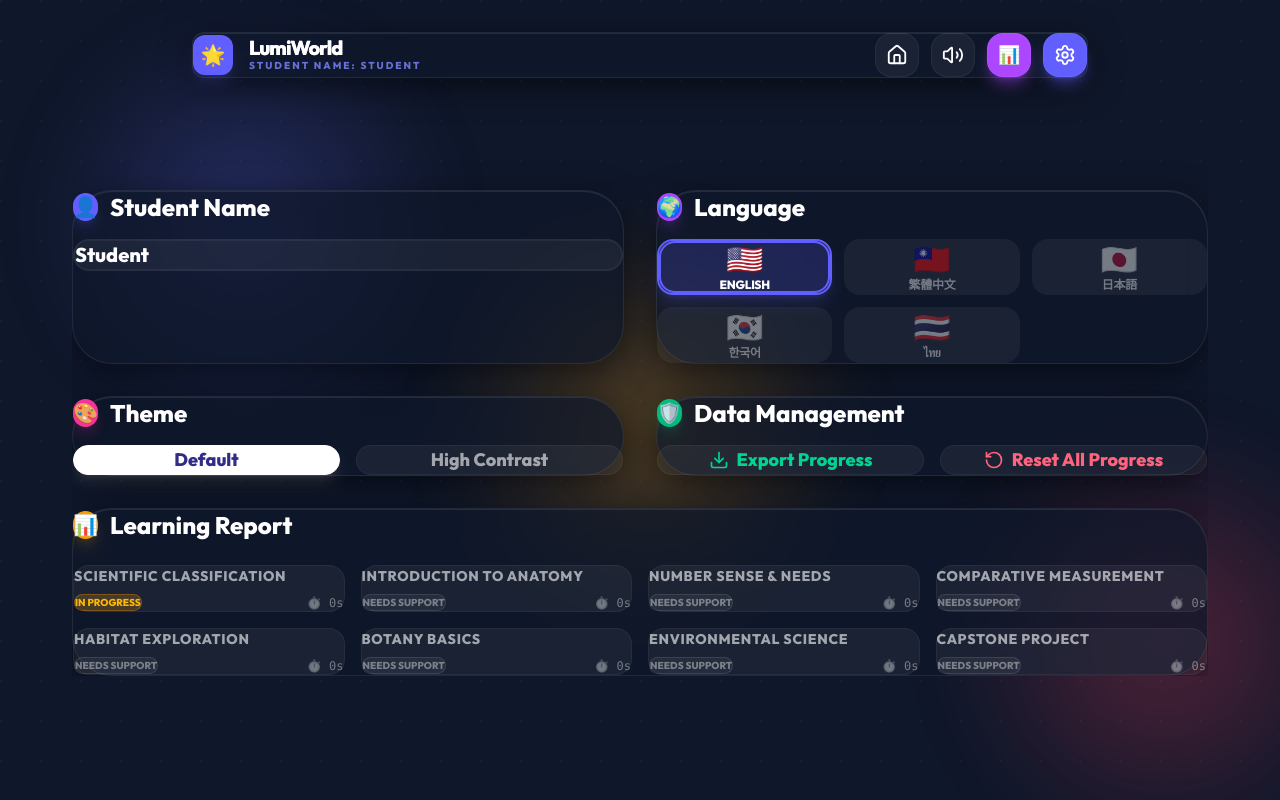
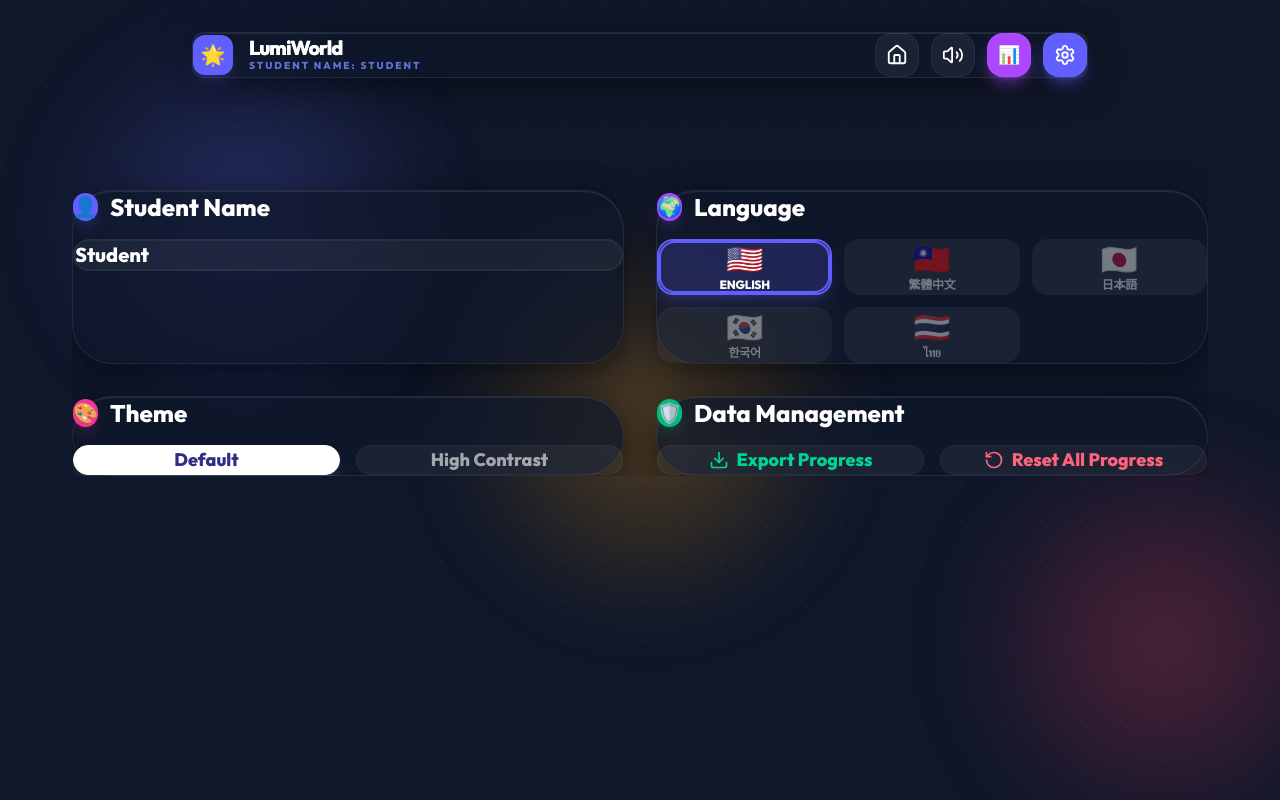
Before and after one commit to lawrence555-dev/lumiworld, a Next.js app: page /settings in a window 1280 px wide. Built offline with nearby package versions, Linux system fonts and the light colour scheme.

Commit message:
refactor: move learning report from settings to parent dashboard

```diff
--- a/app/parent/page.tsx
+++ b/app/parent/page.tsx
@@ -181,6 +181,72 @@
                         ))}
                     </div>
                 </motion.div>
+
+                {/* Detailed Mastery Report */}
+                <motion.div
+                    initial={{ opacity: 0, y: 20 }}
+                    animate={{ opacity: 1, y: 0 }}
+                    transition={{ delay: 0.6 }}
+                    className="bg-white rounded-2xl shadow-lg p-6 mt-8"
+                >
+                    <h2 className="text-2xl font-bold text-gray-800 mb-6">{t.settings.learning_report}</h2>
+                    <div className="grid grid-cols-1 sm:grid-cols-2 lg:grid-cols-4 gap-4">
+                        {Object.entries(progress.mastery || {}).map(([skillId, data]) => {
+                            // Map skillId to week title
+                            const skillKeyMap: Record<string, string> = {
+                                'classification': 'w1',
+                                'anatomy': 'w2',
+                                'number-sense': 'w3',
+                                'measurement': 'w4',
+                                'habitats': 'w5',
+                                'botany': 'w6',
+                                'pollution': 'w7',
+                                'ecosystems': 'w8',
+                            };
+                            const weekKey = skillKeyMap[skillId] as keyof typeof t.weeks;
+                            const skillTitle = t.weeks[weekKey]?.title || skillId;
+
+                            const formatTime = (seconds: number) => {
+                                const m = Math.floor(seconds / 60);
+                                const s = seconds % 60;
+                                if (m > 0) return `${m}${t.settings.minutes_abbr} ${s}${t.settings.seconds_abbr}`;
+                                return `${s}${t.settings.seconds_abbr}`;
+                            };
+
+                            const getStatusColor = (status: string) => {
+                                switch (status) {
+                                    case 'mastered': return 'bg-emerald-100 text-emerald-700 border-emerald-300';
+                                    case 'in-progress': return 'bg-amber-100 text-amber-700 border-amber-300';
+                                    default: return 'bg-gray-100 text-gray-600 border-gray-300';
+                                }
+                            };
+
+                            const getStatusLabel = (status: string) => {
+                                switch (status) {
+                                    case 'mastered': return t.settings.status_mastered;
+                                    case 'in-progress': return t.settings.status_in_progress;
+                                    default: return t.settings.status_needs_support;
+                                }
+                            };
+
+                            return (
+                                <div key={skillId} className="bg-gray-50 border border-gray-200 rounded-xl p-4 flex flex-col gap-2">
+                                    <div className="text-sm font-bold text-gray-700 truncate uppercase tracking-wider">
+                                        {skillTitle}
+                                    </div>
+                                    <div className="flex justify-between items-end mt-1">
+                                        <div className={`px-2 py-0.5 rounded-full text-[10px] font-black uppercase border ${getStatusColor(data.status)}`}>
+                                            {getStatusLabel(data.status)}
+                                        </div>
+                                        <div className="text-xs font-mono text-gray-500">
+                                            ⏱️ {formatTime(data.totalTimeSeconds)}
+                                        </div>
+                                    </div>
+                                </div>
+                            );
+                        })}
+                    </div>
+                </motion.div>
             </motion.div>
         </div>
     );
--- a/app/settings/page.tsx
+++ b/app/settings/page.tsx
@@ -137,75 +137,6 @@
                                 </motion.button>
                             </div>
                         </section>
-
-                        {/* Learning Report Section */}
-                        <section className="md:col-span-2 glass p-8 rounded-[2.5rem] flex flex-col gap-6">
-                            <div className="flex items-center gap-3">
-                                <div className="p-3 bg-amber-500 rounded-2xl text-white shadow-lg shadow-amber-500/20">
-                                    <span className="text-xl">📊</span>
-                                </div>
-                                <h2 className="text-2xl font-extrabold text-white">
-                                    {t.settings.learning_report}
-                                </h2>
-                            </div>
-
-                            <div className="grid grid-cols-1 sm:grid-cols-2 lg:grid-cols-4 gap-4">
-                                {Object.entries(progress.mastery || {}).map(([skillId, data]) => {
-                                    // Map skillId to week title
-                                    const skillKeyMap: Record<string, string> = {
-                                        'classification': 'w1',
-                                        'anatomy': 'w2',
-                                        'number-sense': 'w3',
-                                        'measurement': 'w4',
-                                        'habitats': 'w5',
-                                        'botany': 'w6',
-                                        'pollution': 'w7',
-                                        'ecosystems': 'w8',
-                                    };
-                                    const weekKey = skillKeyMap[skillId] as keyof typeof t.weeks;
-                                    const skillTitle = t.weeks[weekKey]?.title || skillId;
-
-                                    const formatTime = (seconds: number) => {
-                                        const m = Math.floor(seconds / 60);
-                                        const s = seconds % 60;
-                                        if (m > 0) return `${m}${t.settings.minutes_abbr} ${s}${t.settings.seconds_abbr}`;
-                                        return `${s}${t.settings.seconds_abbr}`;
-                                    };
-
-                                    const getStatusColor = (status: string) => {
-                                        switch (status) {
-                                            case 'mastered': return 'bg-emerald-500/20 text-emerald-400 border-emerald-500/30';
-                                            case 'in-progress': return 'bg-amber-500/20 text-amber-400 border-amber-500/30';
-                                            default: return 'bg-white/5 text-white/40 border-white/10';
-                                        }
-                                    };
-
-                                    const getStatusLabel = (status: string) => {
-                                        switch (status) {
-                                            case 'mastered': return t.settings.status_mastered;
-                                            case 'in-progress': return t.settings.status_in_progress;
-                                            default: return t.settings.status_needs_support;
-                                        }
-                                    };
-
-                                    return (
-                                        <div key={skillId} className="bg-white/5 border border-white/5 rounded-2xl p-4 flex flex-col gap-2">
-                                            <div className="text-sm font-bold text-white/60 truncate uppercase tracking-wider">
-                                                {skillTitle}
-                                            </div>
-                                            <div className="flex justify-between items-end mt-1">
-                                                <div className={`px-2 py-0.5 rounded-full text-[10px] font-black uppercase border ${getStatusColor(data.status)}`}>
-                                                    {getStatusLabel(data.status)}
-                                                </div>
-                                                <div className="text-xs font-mono text-white/40">
-                                                    ⏱️ {formatTime(data.totalTimeSeconds)}
-                                                </div>
-                                            </div>
-                                        </div>
-                                    );
-                                })}
-                            </div>
-                        </section>
                     </motion.div>
                 </div>
 
```
